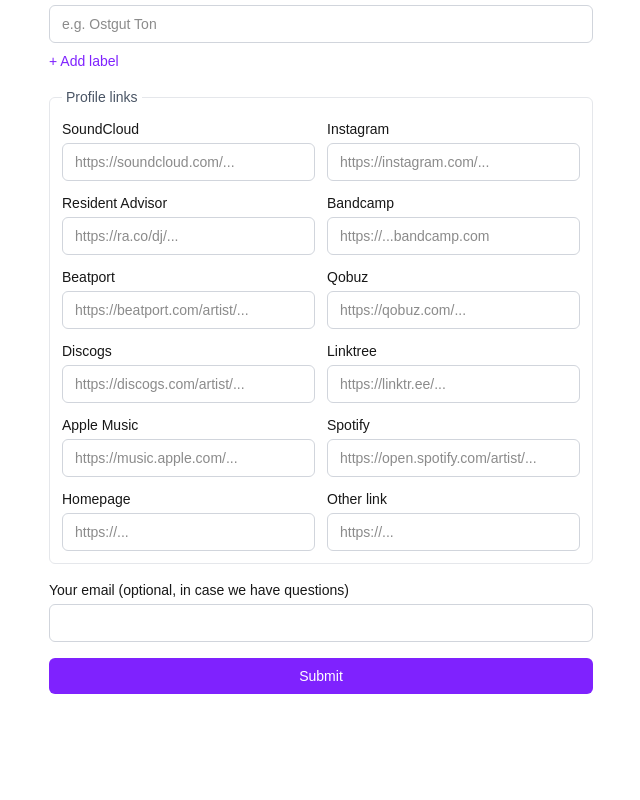
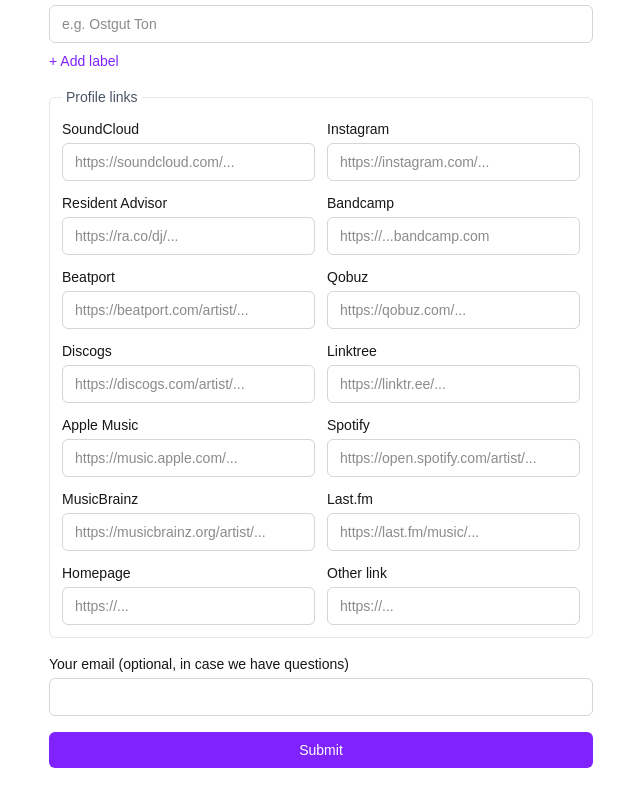
Before and after one commit to maisiebird2/rebalance-gender, a Next.js app: page /submit in a window 1280 px wide. Shown: the part 643-1443 px from the top of the page, without its empty margins (319-959 px from the left). Before the commit the page ends 1369 px from the top, so only its background shows below. Built offline with nearby package versions, Linux system fonts and the light colour scheme; no server answers; the database is empty.

Commit message:
Added Musicbrainz and Lastfm to forms

```diff
--- a/src/app/artist/[id]/edit/EditForm.tsx
+++ b/src/app/artist/[id]/edit/EditForm.tsx
@@ -25,6 +25,8 @@
   { platform: "linktree", label: "Linktree", placeholder: "https://linktr.ee/..." },
   { platform: "apple_music", label: "Apple Music", placeholder: "https://music.apple.com/..." },
   { platform: "spotify", label: "Spotify", placeholder: "https://open.spotify.com/artist/..." },
+  { platform: "musicbrainz", label: "MusicBrainz", placeholder: "https://musicbrainz.org/artist/..." },
+  { platform: "lastfm", label: "Last.fm", placeholder: "https://last.fm/music/..." },
   { platform: "homepage", label: "Homepage", placeholder: "https://..." },
   { platform: "other", label: "Other link", placeholder: "https://..." },
 ];
--- a/src/components/SubmissionForm.tsx
+++ b/src/components/SubmissionForm.tsx
@@ -23,6 +23,8 @@
   { platform: "linktree", label: "Linktree", placeholder: "https://linktr.ee/..." },
   { platform: "apple_music", label: "Apple Music", placeholder: "https://music.apple.com/..." },
   { platform: "spotify", label: "Spotify", placeholder: "https://open.spotify.com/artist/..." },
+  { platform: "musicbrainz", label: "MusicBrainz", placeholder: "https://musicbrainz.org/artist/..." },
+  { platform: "lastfm", label: "Last.fm", placeholder: "https://last.fm/music/..." },
   { platform: "homepage", label: "Homepage", placeholder: "https://..." },
   { platform: "other", label: "Other link", placeholder: "https://..." },
 ];
--- a/src/lib/platforms.ts
+++ b/src/lib/platforms.ts
@@ -11,6 +11,8 @@
   linktree: "Linktree",
   apple_music: "Apple Music",
   spotify: "Spotify",
+  musicbrainz: "MusicBrainz",
+  lastfm: "Last.fm",
   homepage: "Homepage",
   other: "Other",
 };
--- a/src/lib/types.ts
+++ b/src/lib/types.ts
@@ -13,6 +13,8 @@
   | "linktree"
   | "apple_music"
   | "spotify"
+  | "musicbrainz"
+  | "lastfm"
   | "homepage"
   | "other";
 
```
